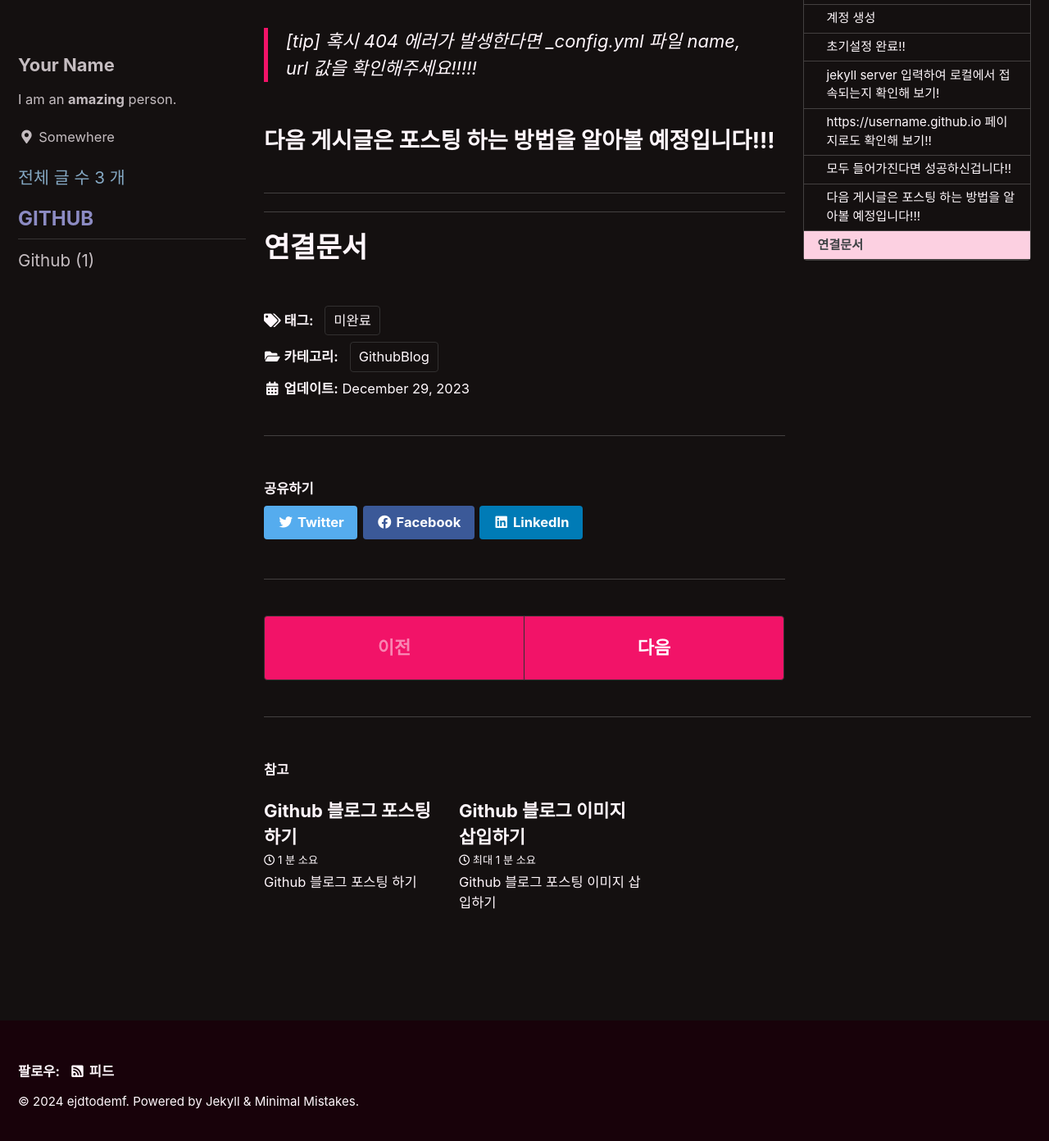
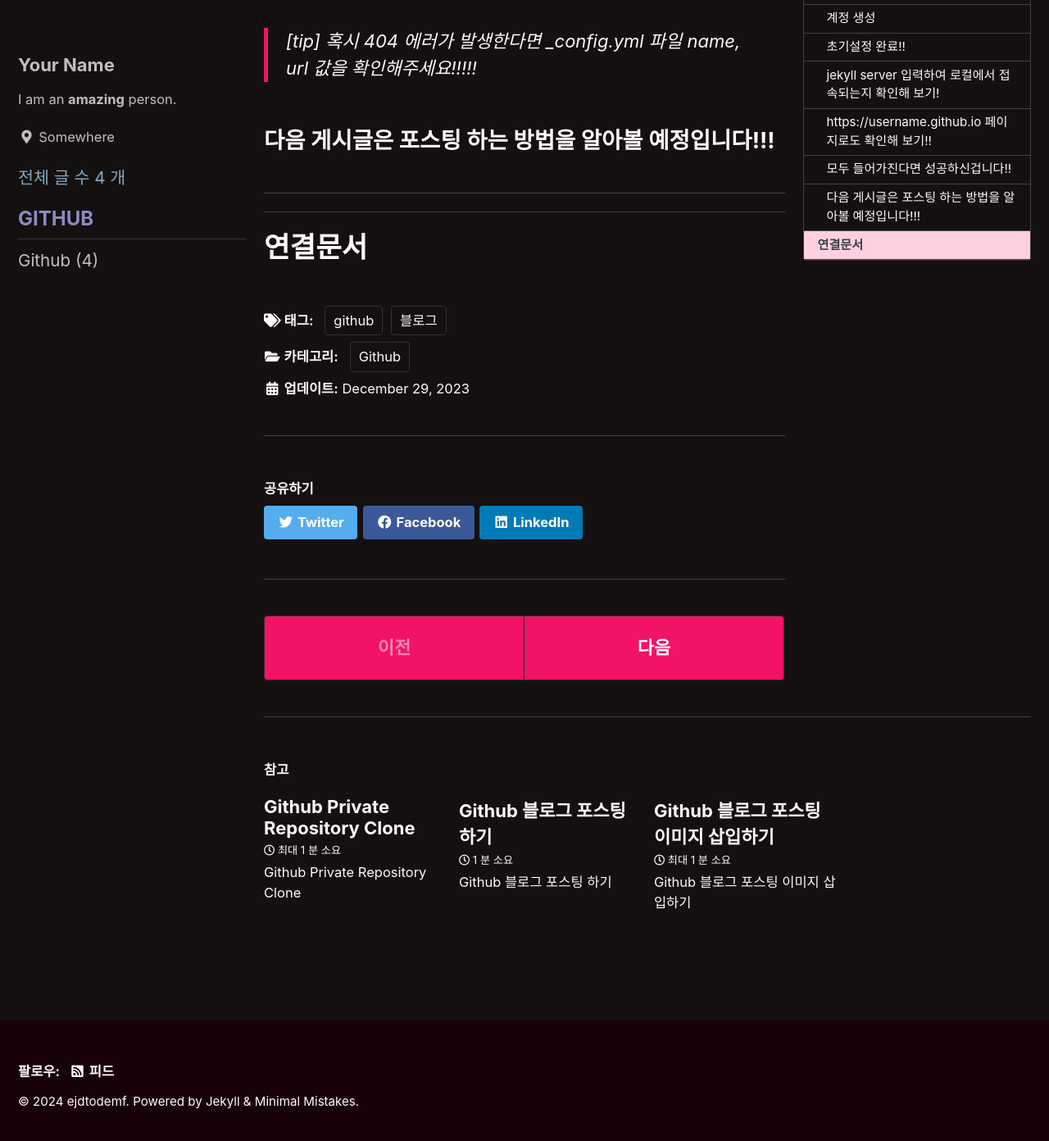
Before and after one commit to ejdtodemf/ejdtodemf.github.io, a Jekyll site: the page built from _posts/2023-12-29-github-Github 블로그 계정 생성.md, in a window 1280 px wide and 1400 px high, scrolled down 11162 px. Shown: the top 1392 px of the window at 82% size. Built offline with Jekyll 4.4.1, drawn with Linux system fonts in a browser that asks for light colours; cached includes are drawn as plain includes; some of the changed text lies outside the part shown.

Commit message:
잘 못 올라간 거 정리

```diff
--- a/_posts/2023-12-29-github-Github 블로그 계정 생성.md
+++ b/_posts/2023-12-29-github-Github 블로그 계정 생성.md
@@ -1,19 +1,19 @@
 ---
-title : "Github 블로그"
+title : "Github 블로그 계정 생성"
 excerpt : "Github 블로그 계정 생성"
 toc : true
 toc_sticky : true
 toc_label : "Github 블로그 계정 생성"
 categories:
-- GithubBlog
+- Github
 tags:
-- [미완료]
+- [github, 블로그]
 last_modified_at: 2023-12-29T08:00:00-10:00:00
 ---
 
 # 날짜 : 2023-12-29 14:47
 
-# 태그 : #미완료
+# 태그 : #github #블로그
 ---
 
 # 내용
```
Also changed, not shown: _pages/categories/category-Github.md (+1 -1 lines), _posts/2024-01-02-github-Github 블로그 포스팅 이미지 삽입하기.md (+5 -4 lines), _posts/2024-01-02-github-Github 블로그 포스팅 하기.md (+5 -2 lines), _posts/2024-01-07-github-Github Private Repository Clone.md (added, +37 -0 lines), assets/images/Pasted image 20240107232832.png (added).
